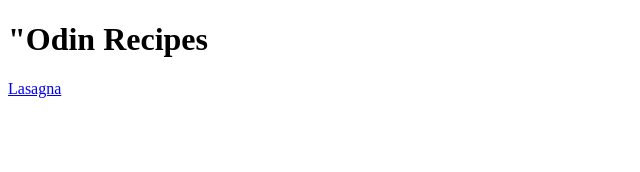
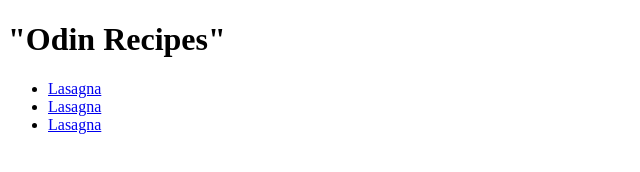
Before and after one commit to salocin-95/odin-recipes, a plain HTML site: page index.html in a window 1280 px wide. Shown: the whole page, without its empty margins (0-640 px from the left). Drawn offline with Linux system fonts and the light colour scheme.

Commit message:
Modify index.html and lasagna.html

```diff
--- a/index.html
+++ b/index.html
@@ -3,10 +3,14 @@
 <head>
     <meta charset="UTF-8">
     <meta name="viewport" content="width=device-width, initial-scale=1.0">
-    <title>Document</title>
+    <title>Odin Recipes</title>
 </head>
 <body>
-    <h1>"Odin Recipes</h1>
-    <a href="recipes/lasagna.html">Lasagna</a>
+    <h1>"Odin Recipes"</h1>
+        <ul>
+            <li><a href="recipes/lasagna.html">Lasagna</a></li>
+            <li><a href="recipes/lasagna.html">Lasagna</a></li>
+            <li><a href="recipes/lasagna.html">Lasagna</a></li>
+        </ul>
 </body>
 </html>
```
Also changed, not shown: recipes/lasagna.html (+5 -1 lines).
